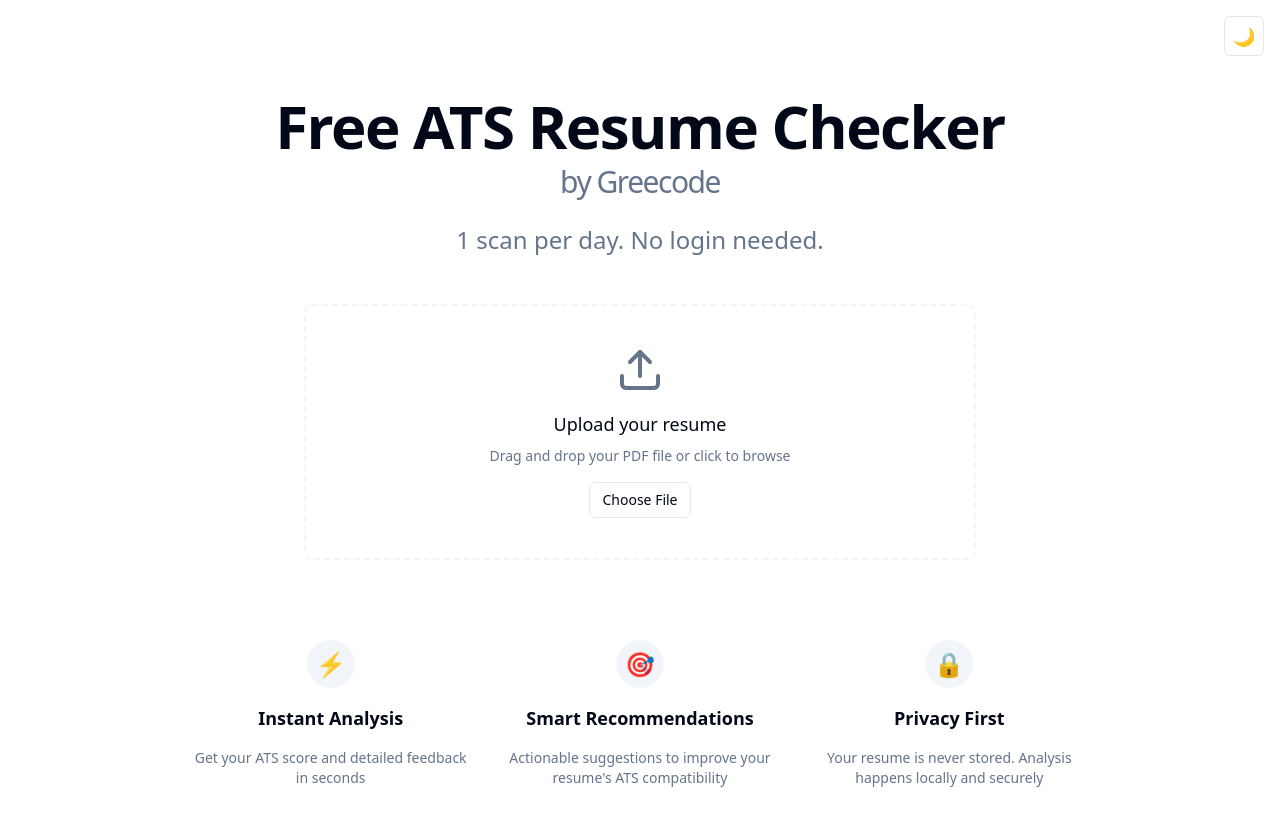
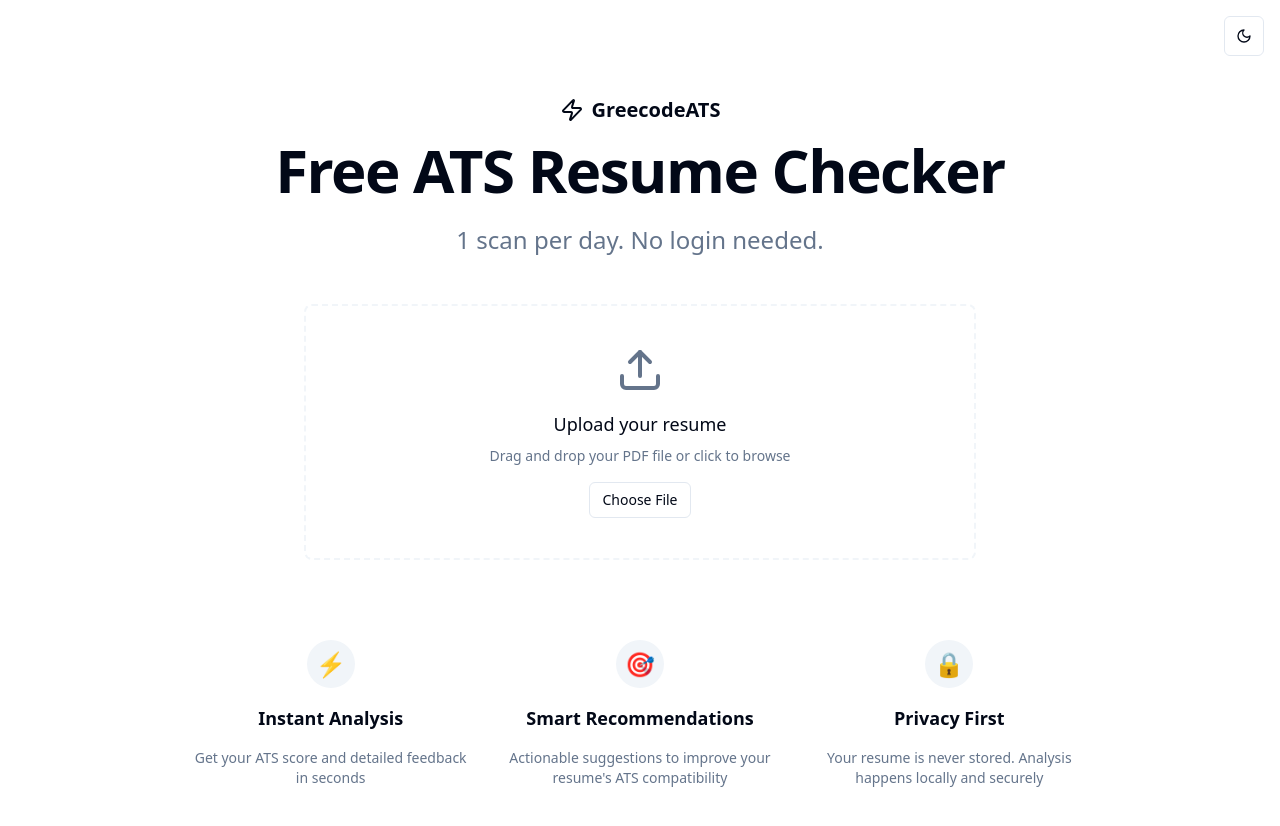
Before and after one commit to sridurgavik/resume-wise-check, a React (Vite) app: page / in a window 1280 px wide. Shown: the top 826 px of the page. Built offline with nearby package versions, Linux system fonts and the light colour scheme.

Commit message:
Refactor: Update UI elements and logo
Update button text and replace the logo with "GreecodeATS".

```diff
--- a/package.json
+++ b/package.json
@@ -47,7 +47,7 @@
     "embla-carousel-react": "^8.3.0",
     "framer-motion": "^12.12.1",
     "input-otp": "^1.2.4",
-    "lucide-react": "^0.462.0",
+    "lucide-react": "^0.511.0",
     "next-themes": "^0.3.0",
     "react": "^18.3.1",
     "react-day-picker": "^8.10.1",
--- a/src/components/ThemeProvider.tsx
+++ b/src/components/ThemeProvider.tsx
@@ -10,13 +10,29 @@ type ThemeProviderContextType = {
 
 const ThemeProviderContext = createContext<ThemeProviderContextType | undefined>(undefined);
 
+const THEME_STORAGE_KEY = 'greecodeats_theme_preference';
+
 export function ThemeProvider({ children }: { children: React.ReactNode }) {
-  const [theme, setTheme] = useState<Theme>('light');
+  const [theme, setTheme] = useState<Theme>(() => {
+    // Try to get the theme from localStorage first
+    if (typeof window !== 'undefined') {
+      const savedTheme = localStorage.getItem(THEME_STORAGE_KEY) as Theme | null;
+      if (savedTheme && (savedTheme === 'dark' || savedTheme === 'light')) {
+        return savedTheme;
+      }
+    }
+
+    // Default to light theme
+    return 'light';
+  });
 
   useEffect(() => {
     const root = window.document.documentElement;
     root.classList.remove('light', 'dark');
     root.classList.add(theme);
+
+    // Save theme preference to localStorage
+    localStorage.setItem(THEME_STORAGE_KEY, theme);
   }, [theme]);
 
   return (
--- a/src/components/ThemeToggle.tsx
+++ b/src/components/ThemeToggle.tsx
@@ -1,22 +1,24 @@
 
 import { useTheme } from './ThemeProvider';
 import { Button } from '@/components/ui/button';
+import { Moon, Sun } from 'lucide-react';
 
 export function ThemeToggle() {
   const { theme, setTheme } = useTheme();
 
   return (
     <Button
-      variant="ghost"
-      size="sm"
+      variant="outline"
+      size="icon"
       onClick={() => setTheme(theme === 'light' ? 'dark' : 'light')}
       className="fixed top-4 right-4 z-50 h-10 w-10 p-0 bg-background/80 backdrop-blur-sm border hover:bg-accent transition-colors"
     >
       {theme === 'light' ? (
-        <span className="text-lg">🌙</span>
+        <Moon className="h-[1.2rem] w-[1.2rem]" />
       ) : (
-        <span className="text-lg">☀️</span>
+        <Sun className="h-[1.2rem] w-[1.2rem]" />
       )}
+      <span className="sr-only">Toggle theme</span>
     </Button>
   );
 }
--- a/src/pages/Index.tsx
+++ b/src/pages/Index.tsx
@@ -6,6 +6,7 @@ import { ATSModal } from '@/components/ATSModal';
 import { ThemeToggle } from '@/components/ThemeToggle';
 import { toast } from '@/hooks/use-toast';
 import { canScanToday, markScanCompleted, getNextScanDate } from '@/utils/storage';
+import { Zap } from 'lucide-react';
 
 const Index = () => {
   const [showModal, setShowModal] = useState(false);
@@ -42,11 +43,13 @@ const Index = () => {
           transition={{ duration: 0.6 }}
           className="text-center max-w-4xl mx-auto"
         >
+          <div className="flex items-center justify-center gap-2 mb-4">
+            <Zap className="h-6 w-6" />
+            <h2 className="text-xl font-semibold">GreecodeATS</h2>
+          </div>
+
           <h1 className="text-4xl lg:text-6xl font-bold tracking-tight mb-6">
             Free ATS Resume Checker
-            <span className="block text-muted-foreground text-2xl lg:text-3xl font-normal mt-2">
-              by Greecode
-            </span>
           </h1>
 
           <motion.p
```
Also changed, not shown: 1 other file (tests, documents, lock files or other folders).
